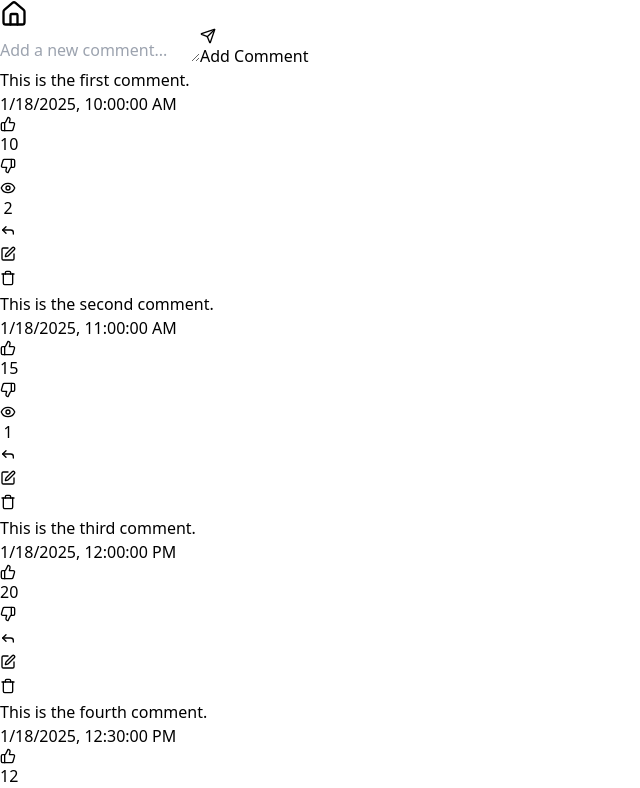
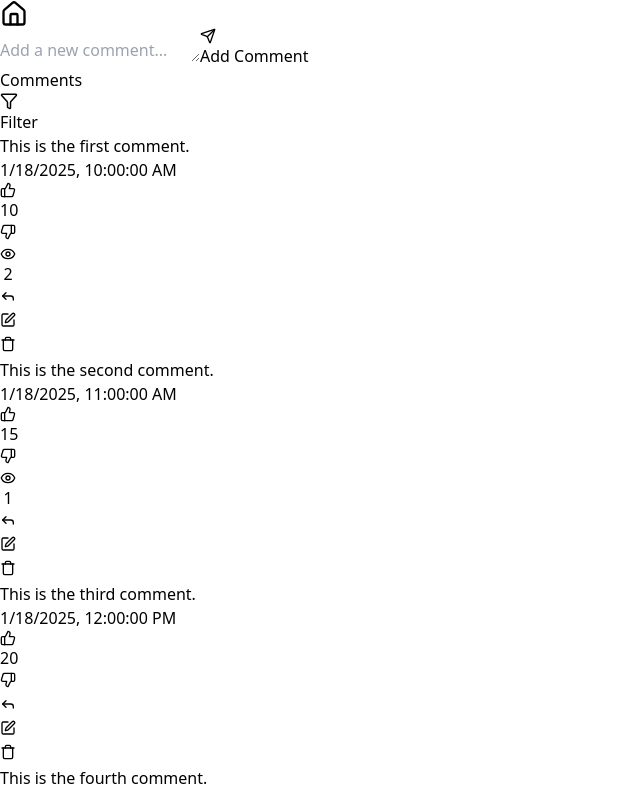
Before and after one commit to roshan798/react-mini-components, a React (Vite) app: page /nested-commments in a window 1280 px wide. Shown: the top 788 px of the page, without its empty margins (0-640 px from the left). Built offline with nearby package versions, Linux system fonts and the light colour scheme.

Commit message:
add sorting functionality and filter option to nested comments

```diff
--- a/src/pages/nested-comment/NestedComment.tsx
+++ b/src/pages/nested-comment/NestedComment.tsx
@@ -2,18 +2,21 @@ import { useState } from "react";
 import useCommentTree from "./hooks/useCommentTree";
 import { Comment as CommentInterface } from "./types/Comment";
 import Comment from "./components/Comment";
-import { Send } from "lucide-react";
-
+import { Send, Filter, ThumbsUp, ArrowUpCircle, ArrowDownCircle } from "lucide-react";
 
 function NestedComments({ comments }: { comments: CommentInterface[] }) {
-    const { comments: commentsData,
+    const {
+        comments: commentsData,
         insertComment,
         editComment,
         deleteComment,
         upVote,
-        downVote
+        downVote,
+        sortComments
     } = useCommentTree(comments);
+
     const [comment, setComment] = useState<string>("");
+    const [isFilterOpen, setIsFilterOpen] = useState(false);
 
     const handleReply = (commentId: number | null, content: string) => {
         if (content.trim().length > 0) {
@@ -23,15 +26,18 @@ function NestedComments({ comments }: { comments: CommentInterface[] }) {
             }
         }
     };
+
     const handleEditReply = (commentId: number, content: string) => {
         if (content.trim()) {
             editComment(commentId, content);
+        } else {
+            deleteComment(commentId);
         }
-        else {
-            // this will delete without confirmation so don't use it
-            deleteComment(commentId)
-        }
-    }
+    };
+
+    const toggleFilter = () => {
+        setIsFilterOpen(!isFilterOpen);
+    };
 
     return (
         <div className="p-4">
@@ -57,7 +63,43 @@ function NestedComments({ comments }: { comments: CommentInterface[] }) {
             </div>
 
             {/* Comments Section */}
-            <div className="comments-list mt-6 space-y-4 py-4 px-2  border border-solid rounded border-gray-800">
+            <div className="comments-list mt-6 space-y-4 py-4 px-2 border border-solid rounded border-gray-800 bg-white dark:bg-neutral-800">
+                {/* Filter Header */}
+                <div className="flex justify-between items-center px-4 py-2 bg-gray-100 dark:bg-neutral-700 rounded-md shadow-sm">
+                    <span className="text-lg font-semibold text-gray-800 dark:text-gray-100">
+                        Comments
+                    </span>
+                    <div className="relative">
+                        {/* Filter Button */}
+                        <button
+                            className="flex items-center gap-2 bg-violet-600 text-white px-3 py-2 text-sm rounded-md hover:bg-violet-700 transition-all"
+                            onClick={toggleFilter}
+                        >
+                            <Filter size={18} />
+                            <span>Filter</span>
+                        </button>
+
+                        {/* Dropdown Menu */}
+                        {isFilterOpen && (
+                            <div className="z-10 absolute right-0 mt-2 w-48 bg-white border border-gray-200 rounded-md shadow-lg dark:bg-neutral-700 dark:border-neutral-500">
+                                <button onClick={() => sortComments("newest")} className="flex items-center w-full p-2 hover:bg-gray-100 dark:hover:bg-neutral-600 text-gray-800 dark:text-gray-100">
+                                    <ArrowDownCircle size={18} className="mr-2" />
+                                    Newest
+                                </button>
+                                <button onClick={() => sortComments("oldest")} className="flex items-center w-full p-2 hover:bg-gray-100 dark:hover:bg-neutral-600 text-gray-800 dark:text-gray-100">
+                                    <ArrowUpCircle size={18} className="mr-2" />
+                                    Oldest
+                                </button>
+                                <button onClick={() => sortComments("most-votes")} className="flex items-center w-full p-2 hover:bg-gray-100 dark:hover:bg-neutral-600 text-gray-800 dark:text-gray-100">
+                                    <ThumbsUp size={18} className="mr-2" />
+                                    By Most Votes
+                                </button>
+                            </div>
+                        )}
+                    </div>
+                </div>
+
+                {/* Nested Comments */}
                 {commentsData.map((comment) => (
                     <Comment
                         key={comment.id}
--- a/src/pages/nested-comment/hooks/useCommentTree.ts
+++ b/src/pages/nested-comment/hooks/useCommentTree.ts
@@ -93,6 +93,33 @@ function useCommentTree(initialComments: Comment[]) {
     const deleteComment = (commentId: number) => {
         setComments(prevComments => deleteNode(prevComments, commentId));
     }
+
+
+
+    type SortingType = "oldest" | "newest" | "most-votes"
+    const sortComments = (sortBy: SortingType) => {
+        console.log(sortBy);
+
+        setComments(prevComments => {
+            // Create a new array and sort it
+            const sortedComments = [...prevComments].sort((a, b) => {
+                switch (sortBy) {
+                    case "oldest":
+                        return new Date(a.timestamp).getTime() - new Date(b.timestamp).getTime();
+                        break;
+                    case "newest":
+                        return new Date(b.timestamp).getTime() - new Date(a.timestamp).getTime();
+                        break;
+                    case "most-votes":
+                        return b.votes - a.votes;
+                        break;
+                    }
+                return new Date(b.timestamp).getTime() - new Date(a.timestamp).getTime();
+            });
+            return sortedComments;
+        });
+    };
+
     return {
         comments,
         insertComment,
@@ -101,7 +128,8 @@ function useCommentTree(initialComments: Comment[]) {
         upVote: (commentId: number) => {
             vote(commentId, "upvote")
         },
-        downVote: (commentId: number) => { vote(commentId, "downvote") }
+        downVote: (commentId: number) => { vote(commentId, "downvote") },
+        sortComments
     }
 }
 
```
